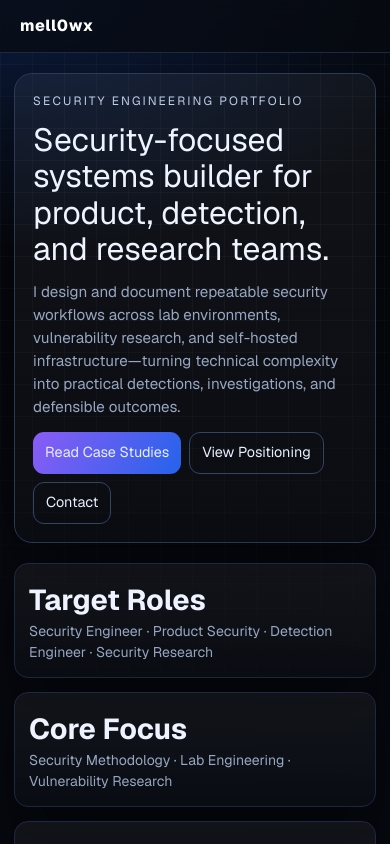
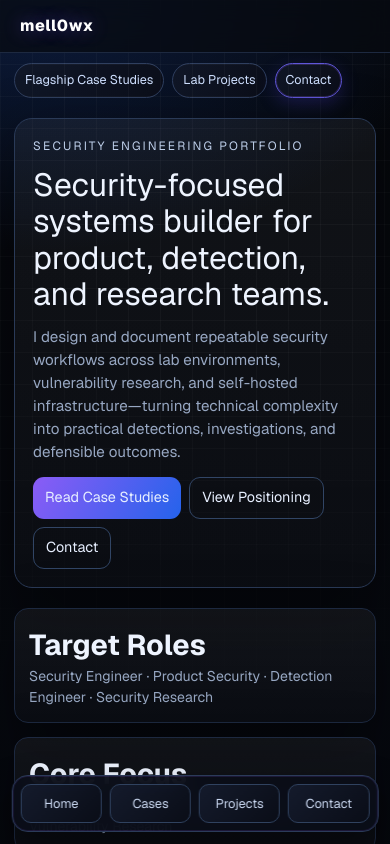
Before and after one commit to egrexsec/mell0wx-brand-hq-pro, a Next.js app: page / in a window 390 px wide. Shown: the top 844 px of the page. Built offline with nearby package versions, Linux system fonts and the light colour scheme.

Commit message:
feat: add task bar navigation and premium UI accents

```diff
--- a/src/app/globals.css
+++ b/src/app/globals.css
@@ -33,7 +33,7 @@ body {
   mask-image: radial-gradient(circle at 50% 20%, black 20%, transparent 85%);
 }
 
-.container-main { max-width: 1160px; margin: 0 auto; padding: 34px 18px 72px; position: relative; }
+.container-main { max-width: 1160px; margin: 0 auto; padding: 34px 18px 92px; position: relative; }
 
 .site-header {
   position: sticky; top: 0; z-index: 50;
@@ -43,10 +43,72 @@ body {
   backdrop-filter: blur(12px);
   background: rgba(7,10,16,.72);
 }
-.brand { text-decoration: none; color: white; font-weight: 800; letter-spacing: .6px; }
+.brand {
+  text-decoration: none;
+  color: white;
+  font-weight: 800;
+  letter-spacing: .6px;
+  text-shadow: 0 0 18px rgba(139, 92, 246, .45);
+}
 .nav { display: flex; flex-wrap: wrap; gap: 14px; }
 .nav a { color: var(--muted); text-decoration: none; font-size: .93rem; }
 .nav a:hover { color: white; }
+
+.task-strip {
+  max-width: 1160px;
+  margin: 12px auto 0;
+  padding: 0 18px;
+  display: flex;
+  gap: 10px;
+  flex-wrap: wrap;
+}
+.task-pill {
+  border: 1px solid #2f3f5f;
+  background: linear-gradient(120deg, rgba(18, 24, 40, .85), rgba(11, 14, 25, .92));
+  color: #cfe0ff;
+  border-radius: 999px;
+  text-decoration: none;
+  font-size: .84rem;
+  padding: 8px 12px;
+}
+.task-pill:hover { border-color: #5e7cc4; color: #fff; }
+.task-pill-primary {
+  border-color: #5f56d9;
+  box-shadow: 0 0 0 1px rgba(139, 92, 246, .2) inset, 0 6px 18px rgba(74, 64, 219, .25);
+}
+
+.mobile-taskbar {
+  position: fixed;
+  left: 50%;
+  transform: translateX(-50%);
+  bottom: 12px;
+  z-index: 65;
+  display: none;
+  width: min(94vw, 520px);
+  padding: 8px;
+  border: 1px solid #2b3b59;
+  border-radius: 16px;
+  background: rgba(10, 14, 24, .92);
+  backdrop-filter: blur(10px);
+  box-shadow: 0 18px 38px rgba(0,0,0,.45), 0 0 0 1px rgba(139,92,246,.14) inset;
+  grid-template-columns: repeat(4, 1fr);
+  gap: 8px;
+}
+.mobile-taskbar a {
+  text-align: center;
+  text-decoration: none;
+  color: #cbd9f2;
+  font-size: .8rem;
+  border: 1px solid #30425f;
+  border-radius: 10px;
+  padding: 9px 8px;
+  background: linear-gradient(135deg, rgba(23,31,50,.8), rgba(10,14,24,.8));
+}
+.mobile-taskbar a:hover {
+  color: #fff;
+  border-color: #7b6df5;
+}
+
 .site-footer { border-top: 1px solid var(--line); color: var(--muted); text-align: center; padding: 20px; }
 
 .glass {
@@ -162,7 +224,17 @@ body {
 
 @media (max-width: 760px) {
   .nav { display: none; }
-  .container-main { padding: 20px 14px 52px; }
+  .task-strip {
+    padding: 0 14px;
+    margin-top: 10px;
+    gap: 8px;
+  }
+  .task-pill {
+    font-size: .79rem;
+    padding: 7px 10px;
+  }
+  .mobile-taskbar { display: grid; }
+  .container-main { padding: 20px 14px 98px; }
   .hero { padding: 18px; }
   .hero-title { font-size: clamp(1.72rem, 8.2vw, 2.25rem); line-height: 1.14; }
   .section { margin-top: 20px; }
--- a/src/app/layout.tsx
+++ b/src/app/layout.tsx
@@ -50,7 +50,22 @@ export default function RootLayout({ children }: Readonly<{ children: React.Reac
             ))}
           </nav>
         </header>
+
+        <div className="task-strip" aria-label="quick actions">
+          <Link href="/case-studies" className="task-pill">Flagship Case Studies</Link>
+          <Link href="/projects" className="task-pill">Lab Projects</Link>
+          <Link href="/contact" className="task-pill task-pill-primary">Contact</Link>
+        </div>
+
         <main className="container-main">{children}</main>
+
+        <nav className="mobile-taskbar" aria-label="mobile quick navigation">
+          <Link href="/">Home</Link>
+          <Link href="/case-studies">Cases</Link>
+          <Link href="/projects">Projects</Link>
+          <Link href="/contact">Contact</Link>
+        </nav>
+
         <footer className="site-footer">© {new Date().getFullYear()} mell0wx · Cybersecurity · Infrastructure · Creative Technology</footer>
       </body>
     </html>
```
